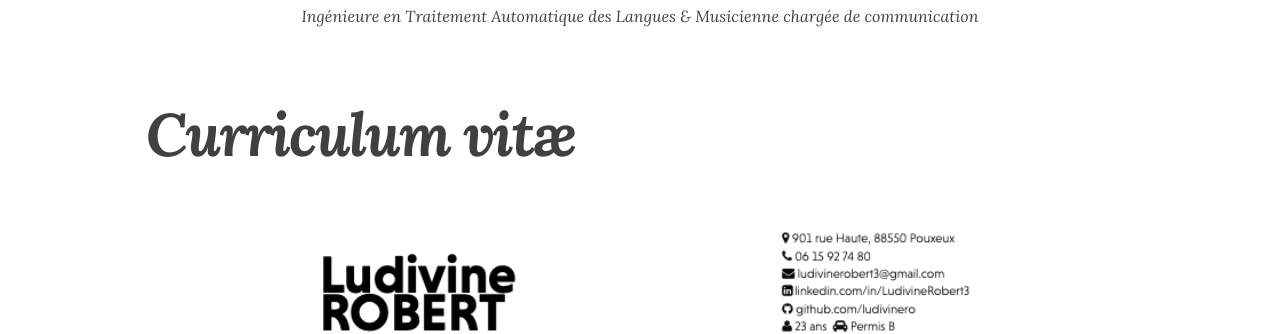
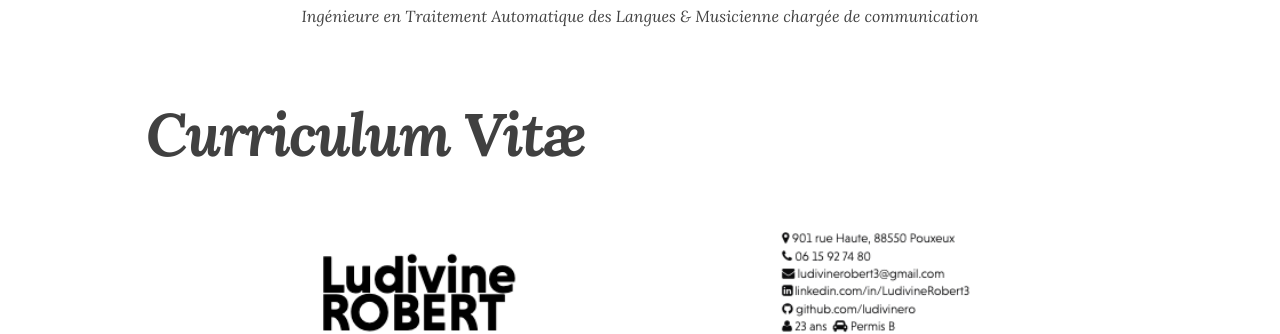
Before and after one commit to ludivinero/ludivinero.github.io, a Jekyll site: the page built from cv.md, in a window 1280 px wide. Shown: the part 268-602 px from the top of the page. Built offline with Jekyll 4.4.1, drawn with Linux system fonts in a browser that asks for light colours; nearby versions of some CDN libraries.

Commit message:
Update cv.md

```diff
--- a/cv.md
+++ b/cv.md
@@ -1,5 +1,5 @@
 ---
-title: Curriculum vitæ
+title: Curriculum Vitæ
 layout: page
 permalink: /page2/
 show_excerpts: true
```
